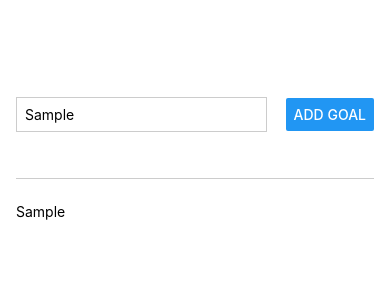
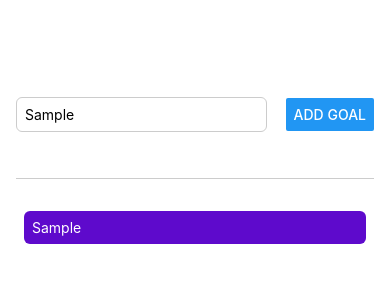
Before and after one commit to veyselkartalmis/react-native-course, a React Native app: screen / in a window 390 px wide. Both pictures are taken after typing "Sample" into the empty fields and a click on the button "ADD GOAL". Shown: the top 300 px of the page. Built offline with nearby package versions, Linux system fonts and the light colour scheme.

Commit message:
ios & android styling differences

```diff
--- a/App.js
+++ b/App.js
@@ -25,7 +25,9 @@
             </View>
             <View style={styles.goalsContainer}>
                 {courseGoals.map((goal, index) => (
-                    <Text key={index}>{goal}</Text>
+                    <View key={index} style={styles.goalItem}>
+                        <Text style={styles.goalText}>{goal}</Text>
+                    </View>
                 ))}
             </View>
         </View>
@@ -52,6 +54,7 @@
     textInput: {
         borderWidth: 1,
         borderColor: "#cccccc",
+        borderRadius: 6,
         width: "70%",
         padding: 8,
         marginRight: 8,
@@ -60,4 +63,15 @@
     goalsContainer: {
         flex: 5,
     },
+
+    goalItem: {
+        margin: 8,
+        padding: 8,
+        borderRadius: 6,
+        backgroundColor: "#5e0acc",
+    },
+
+    goalText: {
+        color: "white",
+    },
 });
```
